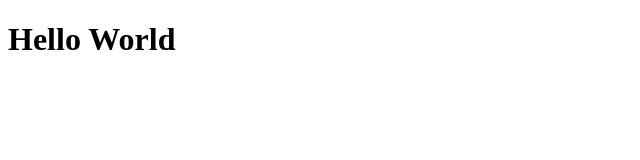
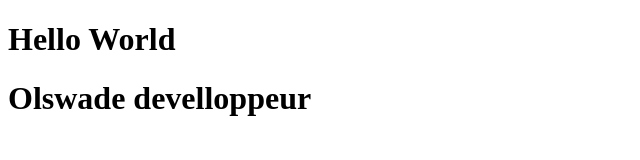
Before and after one commit to Olswadedev/juda--666, a plain HTML site: page index.html in a window 1280 px wide. Shown: the whole page, without its empty margins (0-640 px from the left). Drawn offline with Linux system fonts and the light colour scheme.

Commit message:
ajout olswade devellopeur

```diff
--- a/index.html
+++ b/index.html
@@ -9,5 +9,5 @@
 <body>
 <h1> Hello World </h1>
 </body>
-
+<h1> Olswade develloppeur  </h1>
 </html>
```
